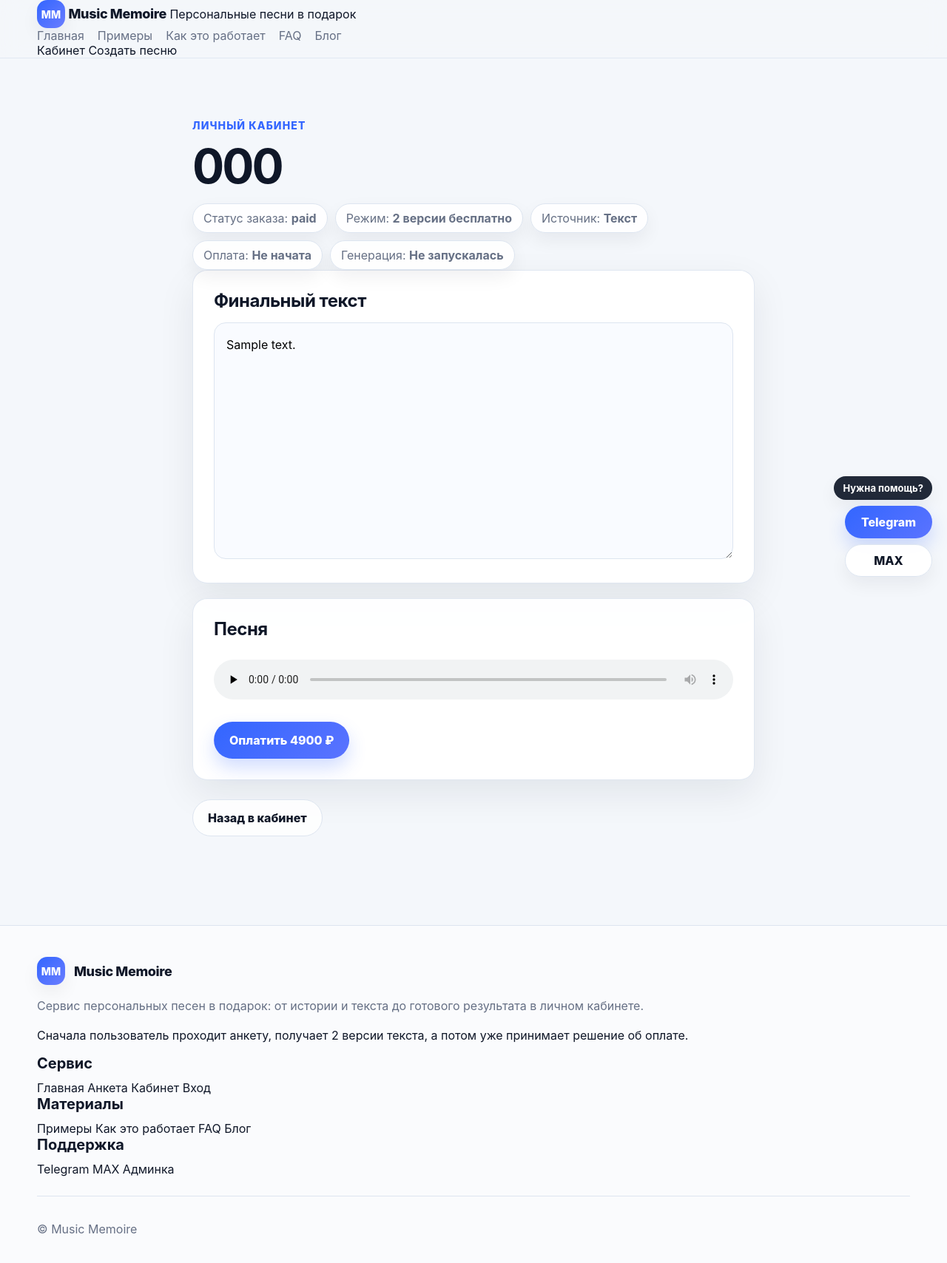
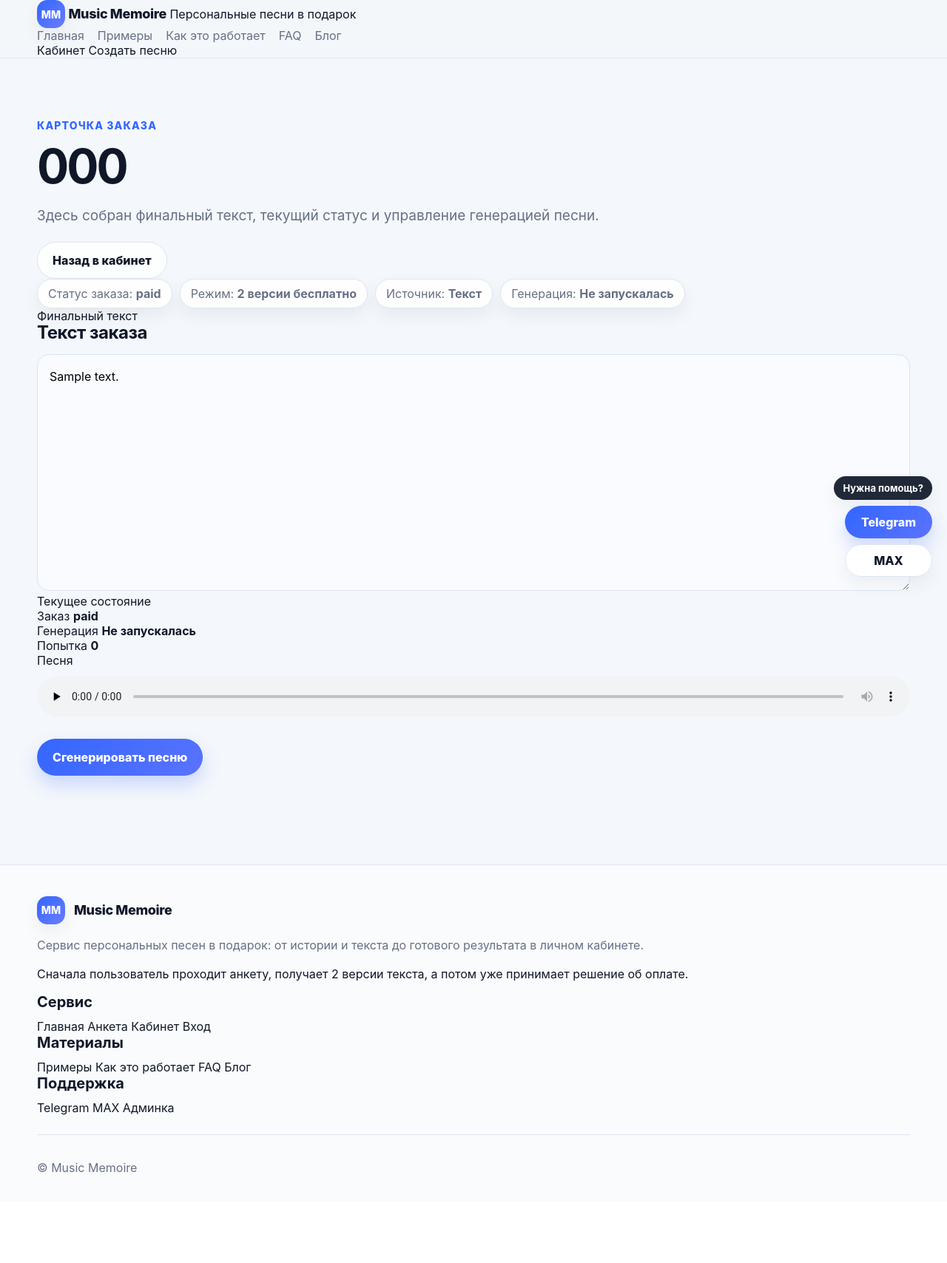
Before and after one commit to mikhailantonovdigital-dev/musicmemoire-web, a FastAPI app: page /account/orders/1 in a window 1280 px wide. Shown: the whole page at 74% size. After the commit the page ends 1585 px from the top, so only its background shows below. Run offline with FastAPI, Linux system fonts and the light colour scheme; the visitor is signed in with stand-in values (Sample User, id 1); tables that the repository leaves empty hold one stand-in row (values such as "Sample post"); parts of the project's set-up code (start-up, migrations or seed data) failed here and were passed over; some libraries are stand-ins or nearby versions.

Commit message:
Update order_detail.html

```diff
--- a/app/templates/account/order_detail.html
+++ b/app/templates/account/order_detail.html
@@ -2,44 +2,85 @@
 
 {% block content %}
 <section class="section">
-  <div class="container narrow">
-    <p class="eyebrow">Личный кабинет</p>
+  <div class="container">
+    <div class="page-shell">
+      <div class="dashboard-intro">
+        <div>
+          <p class="eyebrow">Карточка заказа</p>
           <h1>{{ order.order_number }}</h1>
+          <p class="section-lead">
+            Здесь собран финальный текст, текущий статус и управление генерацией песни.
+          </p>
+        </div>
+
+        <div class="dashboard-head-actions">
+          <a href="/account/" class="btn btn-secondary">Назад в кабинет</a>
+        </div>
+      </div>
 
       <div class="step-meta">
-      <span>Статус заказа: <strong>{{ order.status }}</strong></span>
+        <span>Статус заказа: <strong>{{ order.status|replace('_', ' ') }}</strong></span>
         <span>Режим: <strong>{{ "Свой текст" if order.lyrics_mode == "custom" else "2 версии бесплатно" }}</strong></span>
         <span>Источник: <strong>{{ "Голос" if order.story_source == "voice" else "Текст" }}</strong></span>
-      <span>Оплата: <strong>{{ payment_status_label }}</strong></span>
         <span>Генерация: <strong>{{ song_status_label }}</strong></span>
       </div>
 
-    <div class="form-card">
-      <h2 class="form-title">Финальный текст</h2>
+      <div class="detail-shell">
+        <div class="detail-main">
+          <div class="panel-card">
+            <div class="mini-label">Финальный текст</div>
+            <h2 class="form-title">Текст заказа</h2>
             <textarea class="textarea textarea-readonly" readonly>{{ order.final_lyrics_text or "Финальный текст пока не сохранён." }}</textarea>
           </div>
+        </div>
 
-    <div class="form-card" style="margin-top: 20px;">
-      <h2 class="form-title">Песня</h2>
+        <aside class="aside-stack">
+          <div class="panel-card status-panel">
+            <div class="mini-label">Текущее состояние</div>
+
+            <div class="detail-list">
+              <div class="detail-list-item">
+                <span class="detail-label">Заказ</span>
+                <strong class="detail-value">{{ order.status|replace('_', ' ') }}</strong>
+              </div>
+              <div class="detail-list-item">
+                <span class="detail-label">Генерация</span>
+                <strong class="detail-value">{{ song_status_label }}</strong>
+              </div>
+              {% if latest_song %}
+                <div class="detail-list-item">
+                  <span class="detail-label">Попытка</span>
+                  <strong class="detail-value">{{ latest_song.attempt_no }}</strong>
+                </div>
+              {% endif %}
+            </div>
+          </div>
+
+          <div class="panel-card">
+            <div class="mini-label">Песня</div>
 
             {% if latest_song and latest_song.audio_url %}
               <audio class="audio-player" controls preload="none" src="{{ latest_song.audio_url }}"></audio>
             {% elif latest_song and song_is_ready and suno_stub_mode %}
-        <p class="muted">Заглушка Suno отработала успешно. Реальный аудиофайл подключим следующим этапом.</p>
+              <p class="muted" style="margin: 0;">
+                Заглушка Suno отработала успешно. Реальный аудиофайл подключим следующим этапом.
+              </p>
             {% elif latest_song and song_is_running %}
-        <p class="muted">Задача уже запущена. Можно открыть страницу статуса и дождаться завершения.</p>
+              <p class="muted" style="margin: 0;">
+                Задача уже запущена. Можно открыть страницу статуса и дождаться завершения.
+              </p>
             {% elif latest_song and song_is_failed %}
-        <p class="muted">Прошлая попытка завершилась ошибкой. Запусти повторно.</p>
+              <p class="muted" style="margin: 0;">
+                Прошлая попытка завершилась ошибкой. Запусти повторно.
+              </p>
             {% else %}
-        <p class="muted">Генерация песни ещё не запускалась.</p>
+              <p class="muted" style="margin: 0;">
+                Генерация песни ещё не запускалась.
+              </p>
             {% endif %}
 
-      <div class="form-actions">
-        {% if can_pay_order %}
-          <form method="post" action="/checkout/start/{{ order.public_id }}">
-            <button type="submit" class="btn btn-primary">{{ payment_cta_label }}</button>
-          </form>
-        {% elif latest_song and song_is_running %}
+            <div class="form-actions action-stack">
+              {% if latest_song and song_is_running %}
                 <a href="/songs/status?job={{ latest_song.public_id }}" class="btn btn-primary">Открыть статус</a>
               {% elif latest_song and song_is_failed %}
                 <form method="post" action="/songs/retry/{{ latest_song.public_id }}">
@@ -55,11 +96,9 @@
                 <span class="btn btn-secondary">Генерация после оплаты</span>
               {% endif %}
             </div>
-
           </div>
-
-    <div class="form-actions">
-      <a href="/account/" class="btn btn-secondary">Назад в кабинет</a>
+        </aside>
+      </div>
     </div>
   </div>
 </section>
```
Lines whose indentation alone changed are shown as unchanged.
